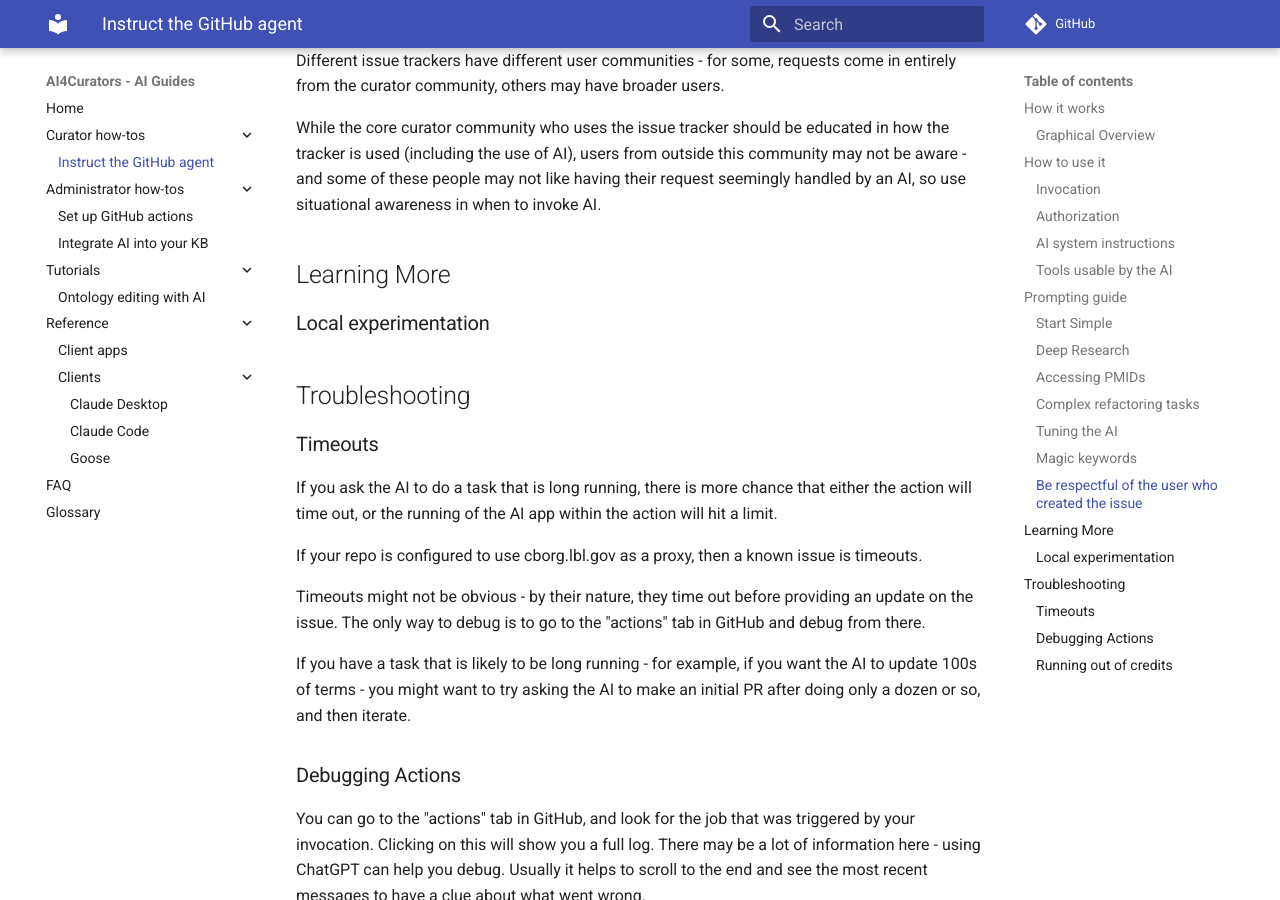
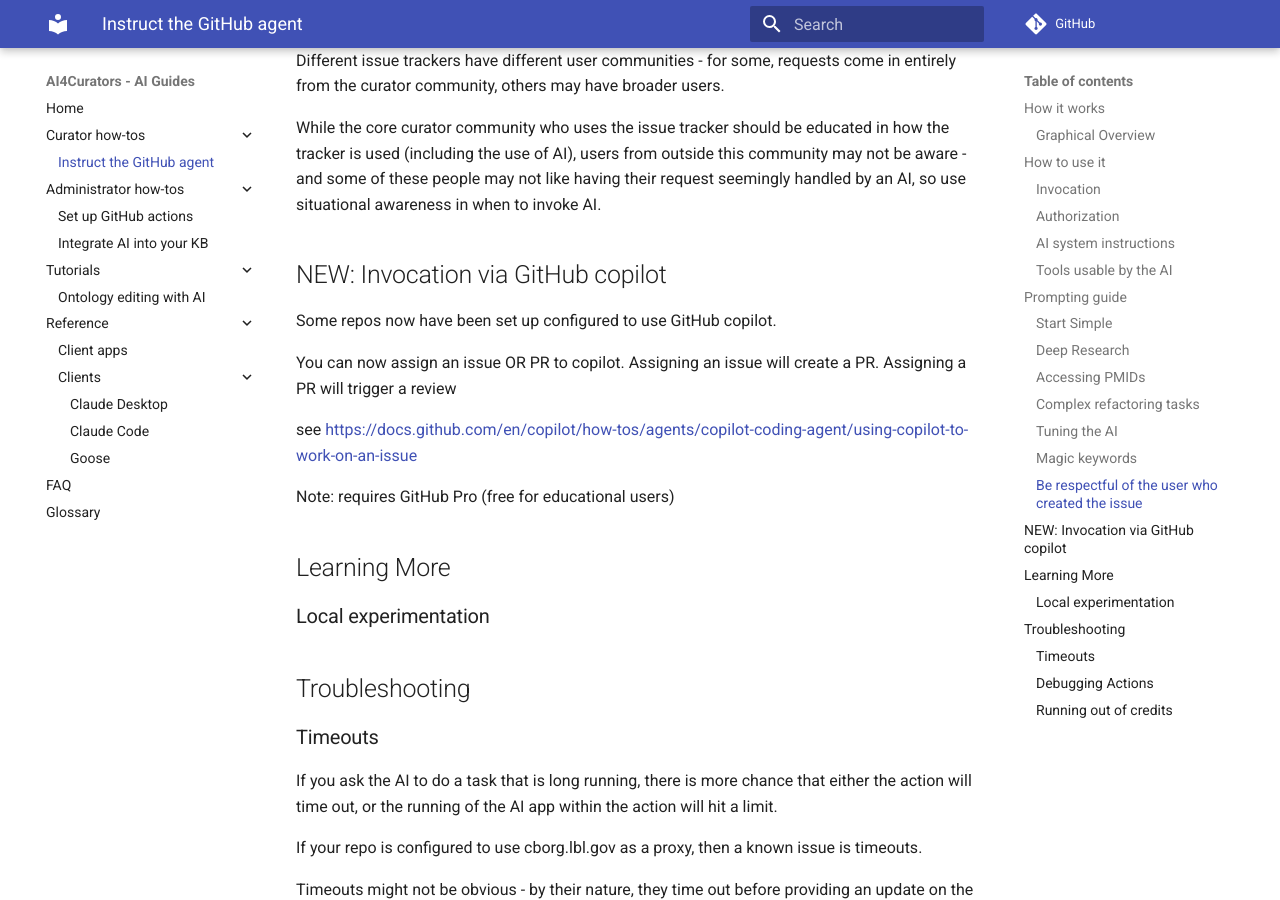
Before and after one commit to ai4curation/aidocs, an MkDocs documentation site: the page built from docs/how-tos/instruct-github-agent.md, in a window 1280 px wide and 900 px high, scrolled down 3416 px. Built offline with MkDocs 1.6.1 and Material for MkDocs 9.7.7, drawn with Linux system fonts in a browser that asks for light colours; comment, search, counter and statistics services are not loaded.

Commit message:
Update instruct-github-agent.md
https://github.com/ai4curation/aidocs/issues/3

```diff
--- a/docs/how-tos/instruct-github-agent.md
+++ b/docs/how-tos/instruct-github-agent.md
@@ -144,6 +144,16 @@
 people may not like having their request seemingly handled by an AI,
 so use situational awareness in when to invoke AI.
 
+## NEW: Invocation via GitHub copilot
+
+Some repos now have been set up configured to use GitHub copilot.
+
+You can now assign an issue OR PR to copilot. Assigning an issue will create a PR. Assigning a PR will trigger a review
+
+see <https://docs.github.com/en/copilot/how-tos/agents/copilot-coding-agent/using-copilot-to-work-on-an-issue>
+
+Note: requires GitHub Pro (free for educational users)
+
 ## Learning More
 
 ### Local experimentation
```
